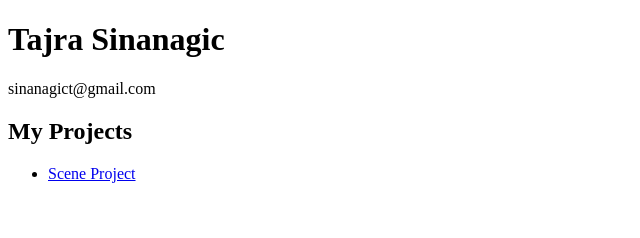
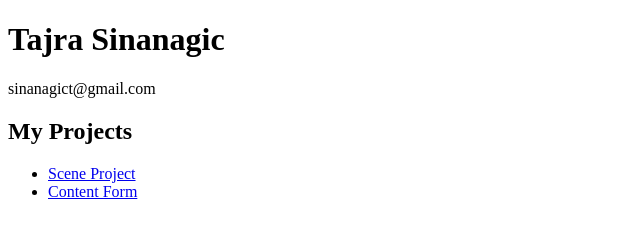
Before and after one commit to tajrasinanagic0/portfolio, a plain HTML site: page index.html in a window 1280 px wide. Shown: the whole page, without its empty margins (0-640 px from the left). Drawn offline with Linux system fonts and the light colour scheme.

Commit message:
Update index.html

```diff
--- a/index.html
+++ b/index.html
@@ -12,6 +12,7 @@
     <h2>My Projects</h2>
     <ul>
         <li><a href="https://tajrasinanagic0.github.io/Scene-Project/" target="_blank">Scene Project</a></li>
+        <li><a href="https://tajrasinanagic0.github.io/contentform/" target="_blank">Content Form</a></li>
     </ul>
 </body>
 </html>
```
